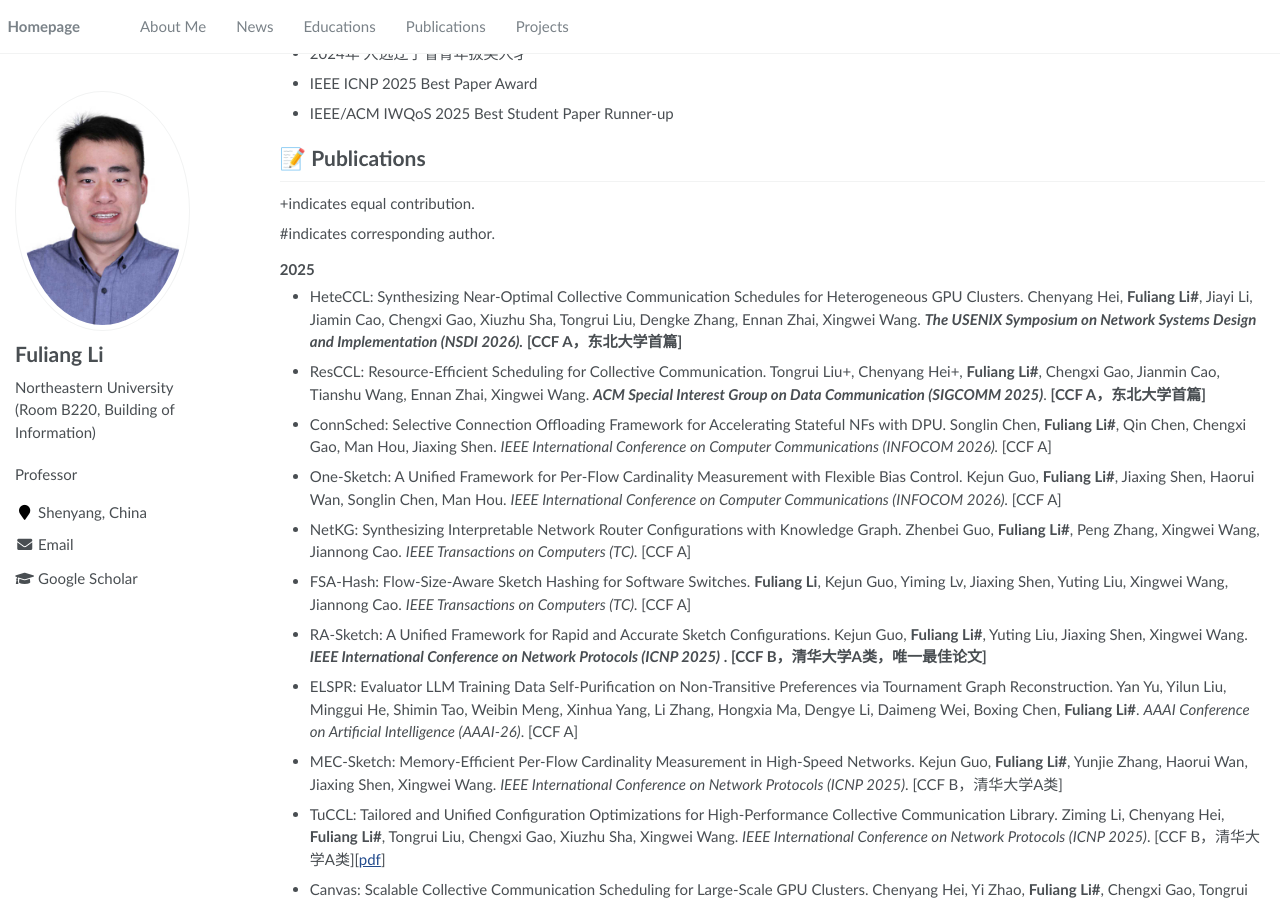
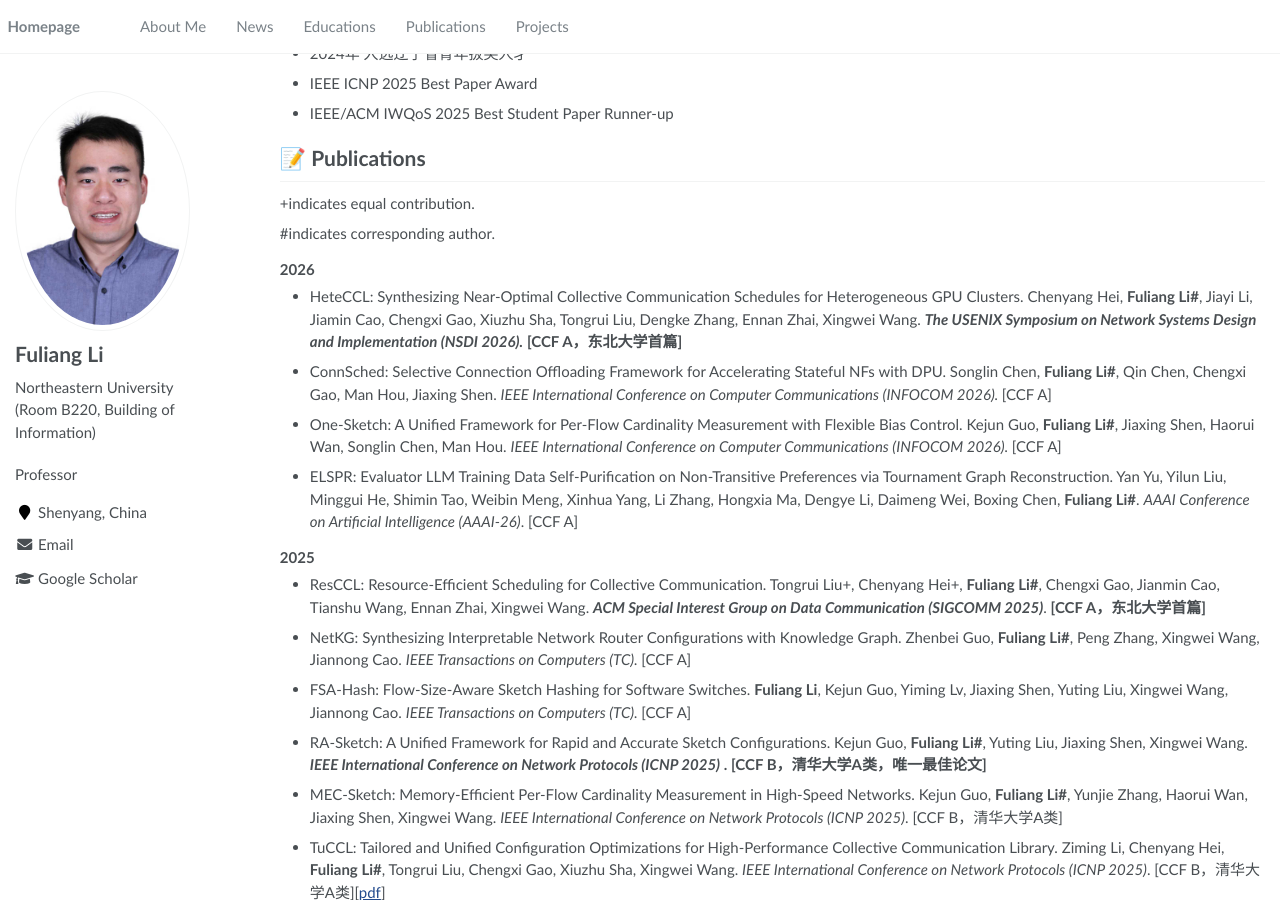
Before and after one commit to Fuliang-Li/Fuliang-Li.github.io, a Jekyll site: the page built from _pages/about.md, in a window 1280 px wide and 900 px high, scrolled down 974 px. Built offline with Jekyll 4.4.1, drawn with Linux system fonts in a browser that asks for light colours; part of the change alters nothing that is shown; some of the changed text lies outside the part shown.

Commit message:
Update about.md

```diff
--- a/_pages/about.md
+++ b/_pages/about.md
@@ -26,14 +26,14 @@ Fuliang Li (李福亮), Professor of Northeastern University. I obtained my Bach
 - 2025.09: &nbsp;**🎉🎉🎉🎉🎉🎉 IEEE ICNP 2025 Best Paper Award**.
 - 2025.08: &nbsp;🎉🎉 We have two papers accepted by TC [CCF A].
 - *2025.07*: &nbsp;🎉🎉🎉🎉🎉🎉We have one paper accepted by **SIGCOMM 2025** [CCF A].
-- *2025.07*: &nbsp;🎉🎉 We have five papers accepted by ICNP [CCF B].
+- *2025.07*: &nbsp;🎉🎉 We have some papers accepted by ICNP [CCF B].
 - 2025.07: &nbsp;**🎉🎉 IEEE/ACM IWQoS 2025 Best Student Paper Runner-up**
 - *2025.07*: &nbsp;🎉🎉 We have one paper accepted by TON [CCF A].
 - *2025.06*: &nbsp;🎉🎉 We have one paper accepted by COMNET [CCF B].
 - *2025.06*: &nbsp;🎉🎉 We have one paper accepted by TC [CCF A]
 - *2025.05*: &nbsp;🎉🎉 We have  another paper accepted by TON [CCF A].
 - *2025.05*: &nbsp;🎉🎉 We have one paper accepted by TON [CCF A].
-- *2025.04*: &nbsp;🎉🎉 We have six papers accepted by IWQoS 2025 [CCF B].
+- *2025.04*: &nbsp;🎉🎉 We have some papers accepted by IWQoS 2025 [CCF B].
 - *2025.03*: 🎉🎉 We have another paper published by TMC [CCF A].
 - *2025.02*: 🎉🎉 We have one paper published by TMC [CCF A].
 
@@ -57,16 +57,19 @@ Fuliang Li (李福亮), Professor of Northeastern University. I obtained my Bach
 
 #indicates corresponding author.
 
+<h3><strong>2026</strong></h3>
+
+- HeteCCL: Synthesizing Near-Optimal Collective Communication Schedules for Heterogeneous GPU Clusters. Chenyang Hei, **Fuliang Li#**, Jiayi Li, Jiamin Cao, Chengxi Gao, Xiuzhu Sha, Tongrui Liu, Dengke Zhang, Ennan Zhai, Xingwei Wang. ***The USENIX Symposium on Network Systems Design and Implementation  (NSDI 2026).*** **[CCF A，东北大学首篇]**
+- ConnSched: Selective Connection Offloading Framework for Accelerating Stateful NFs with DPU. Songlin Chen, **Fuliang Li#**, Qin Chen, Chengxi Gao, Man Hou, Jiaxing Shen. <i> IEEE International Conference on Computer Communications (INFOCOM 2026). </i> [CCF A]
+- One-Sketch: A Unified Framework for Per-Flow Cardinality Measurement with Flexible Bias Control. Kejun Guo, **Fuliang Li#**, Jiaxing Shen, Haorui Wan, Songlin Chen, Man Hou. <i> IEEE International Conference on Computer Communications (INFOCOM 2026). </i> [CCF A]
+- ELSPR: Evaluator LLM Training Data Self-Purification on Non-Transitive Preferences via Tournament Graph Reconstruction. Yan Yu, Yilun Liu, Minggui He, Shimin Tao, Weibin Meng, Xinhua Yang, Li Zhang, Hongxia Ma, Dengye Li, Daimeng Wei, Boxing Chen, **Fuliang Li#**. *AAAI Conference on Artificial Intelligence (AAAI-26)*. [CCF A]
+
 <h3><strong>2025</strong></h3>
 
-- HeteCCL: Synthesizing Near-Optimal Collective Communication Schedules for Heterogeneous GPU Clusters. Chenyang Hei, **Fuliang Li#**, Jiayi Li, Jiamin Cao, Chengxi Gao, Xiuzhu Sha, Tongrui Liu, Dengke Zhang, Ennan Zhai, Xingwei Wang. ***The USENIX Symposium on Network Systems Design and Implementation  (NSDI 2026).*** **[CCF A，东北大学首篇]**
 - ResCCL: Resource-Efficient Scheduling for Collective  Communication. Tongrui Liu+, Chenyang Hei+, **Fuliang Li#**, Chengxi Gao, Jianmin Cao, Tianshu Wang, Ennan Zhai, Xingwei Wang. ***ACM Special Interest Group on Data Communication (SIGCOMM 2025)***.  **[CCF A，东北大学首篇]**
-- ConnSched: Selective Connection Offloading Framework for Accelerating Stateful NFs with DPU. Songlin Chen, **Fuliang Li#**, Qin Chen, Chengxi Gao, Man Hou, Jiaxing Shen. <i> IEEE International Conference on Computer Communications (INFOCOM 2026). </i> [CCF A]
-- One-Sketch: A Unified Framework for Per-Flow Cardinality Measurement with Flexible Bias Control. Kejun Guo, **Fuliang Li#**, Jiaxing Shen, Haorui Wan, Songlin Chen, Man Hou. <i> IEEE International Conference on Computer Communications (INFOCOM 2026). </i> [CCF A]
 - NetKG: Synthesizing Interpretable Network Router Configurations with Knowledge Graph. Zhenbei Guo, **Fuliang Li#**, Peng Zhang, Xingwei Wang, Jiannong Cao. <i>  IEEE Transactions on Computers (TC). </i> [CCF A]
 - FSA-Hash: Flow-Size-Aware Sketch Hashing for Software Switches. **Fuliang Li**, Kejun Guo, Yiming Lv, Jiaxing Shen, Yuting Liu, Xingwei Wang, Jiannong Cao.  <i>  IEEE Transactions on Computers (TC). </i> [CCF A]
 - RA-Sketch: A Unified Framework for Rapid and Accurate Sketch Configurations. Kejun Guo, **Fuliang Li#**, Yuting Liu, Jiaxing Shen, Xingwei Wang. ***IEEE International Conference on Network Protocols (ICNP 2025)* .  [CCF B，清华大学A类，唯一最佳论文]**
-- ELSPR: Evaluator LLM Training Data Self-Purification on Non-Transitive Preferences via Tournament Graph Reconstruction. Yan Yu, Yilun Liu, Minggui He, Shimin Tao, Weibin Meng, Xinhua Yang, Li Zhang, Hongxia Ma, Dengye Li, Daimeng Wei, Boxing Chen, **Fuliang Li#**. *AAAI Conference on Artificial Intelligence (AAAI-26)*. [CCF A]
 - MEC-Sketch: Memory-Efficient Per-Flow Cardinality Measurement in High-Speed Networks. Kejun Guo, **Fuliang Li#**, Yunjie Zhang, Haorui Wan, Jiaxing Shen, Xingwei Wang. *IEEE International Conference on Network Protocols (ICNP 2025)*. [CCF B，清华大学A类]
 - TuCCL: Tailored and Unified Configuration Optimizations for High-Performance Collective Communication Library. Ziming Li, Chenyang Hei, **Fuliang Li#**, Tongrui Liu, Chengxi Gao, Xiuzhu Sha, Xingwei Wang. *IEEE International Conference on Network Protocols (ICNP 2025)*. [CCF B，清华大学A类][<A href="https://github.com/Fuliang-Li/Fuliang-Li.github.io/blob/main/docs/TuCCL.pdf" target="_blank">pdf</A>]
 - Canvas: Scalable Collective Communication Scheduling for Large-Scale GPU Clusters. Chenyang Hei, Yi Zhao, **Fuliang Li#**, Chengxi Gao, Tongrui Liu, Xiuzhu Sha, Xingwei Wang. *IEEE International Conference on Network Protocols (ICNP 2025)*. [CCF B，清华大学A类]
```
